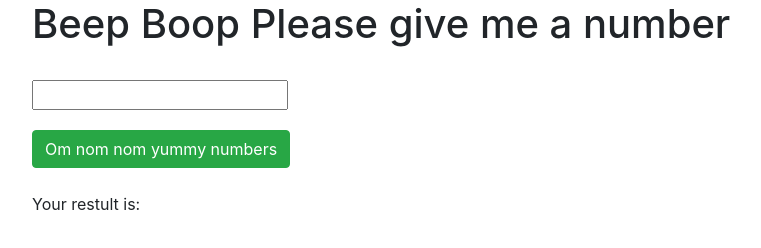
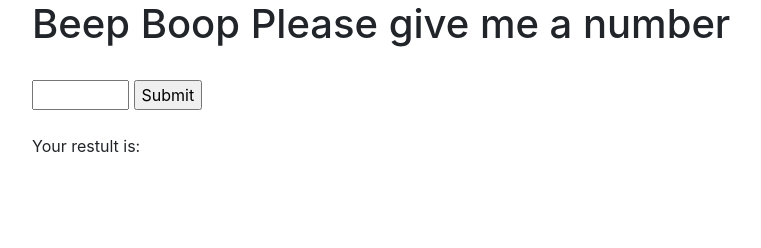
Before and after one commit to Twig7/Looping, a plain HTML site: page index.html in a window 1280 px wide. Shown: the whole page, without its empty margins (53-814 px from the left). Drawn offline with Linux system fonts and the light colour scheme.

Commit message:
Alter input field to one that works.

```diff
--- a/index.html
+++ b/index.html
@@ -12,9 +12,10 @@
     <h1>Beep Boop Please give me a number</h1>
     <br>
     <form id="userInput">
-      <input id="userNumbers" class="robot" type="number">
+      <input type="number" id="userNumbers" name="numbers" min="1" max="150">
+      <input type="submit">
       <br>
-      <button type="submit" class="btn btn-success">Om nom nom yummy numbers</button>
+      <!-- <button type="submit" class="btn btn-success">Om nom nom yummy numbers</button> -->
     </form>
     <br>
     <form id="result">
```
